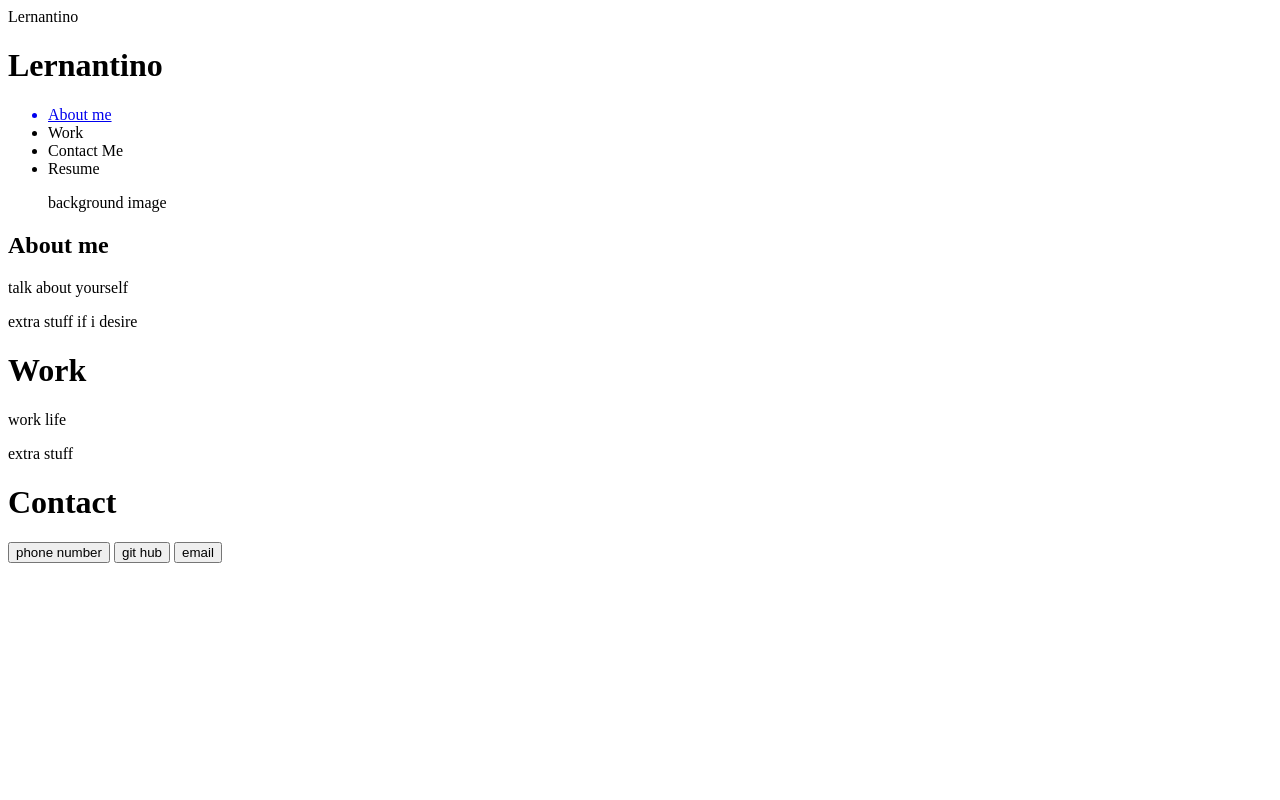
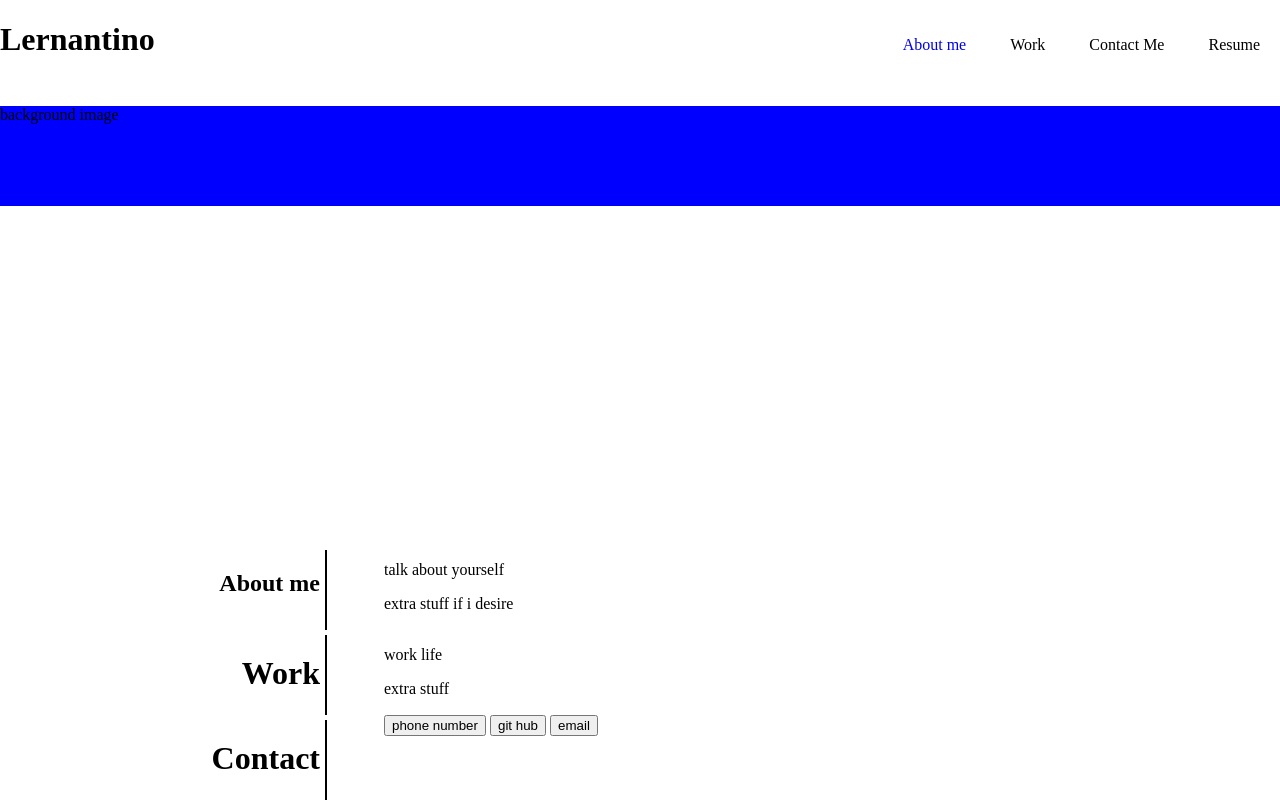
Before and after one commit to marvinblunck/proffesional-portfolio, a plain HTML site: page index.html in a window 1280 px wide. Drawn offline with Linux system fonts and the light colour scheme.

Commit message:
html adjustments and css start

```diff
--- a/assets/style.css
+++ b/assets/style.css
@@ -1,13 +1,61 @@
+body {
+    display: flex;
+    flex-direction: column;
+    justify-content: space-between;
+    height: 100vh;
+    margin: 0px;
+}
+
+header{
+    display: flex;
+    flex-direction: row;
+    justify-content: space-between;
+}
+
+
+li{
+    display: inline-block;
+    margin: 20px;
+}
+
+figure{
+    background-color: blue;
+    height: 100px;
+    width: 100%;
+    display: block;
+    margin-block-start: 0em;
+    margin-block-end: 0em;
+    margin-inline-start: 0px;
+    margin-inline-end: 0px;
+}
+#mainbody{
+display: flex;
+height: 70%;
+flex-direction: column;
+justify-content: space-around;
+}
+
 .my-row {
+    display: flex;
+    flex-direction: row;
+    justify-content: space-between;
 
 }
 
 .my-row h1 {
-
+width: 25%;
+text-align: right;
+border-right: 2px solid black;
+height: 40px;
+padding-right: 5px;
+margin-top: 5px;
+margin-bottom: 0px;
+padding-top: 20px;
+padding-bottom: 20px;
 }
 
 .my-row section{
-
+width: 70%;
 }
 
 #about-me{
--- a/index.html
+++ b/index.html
@@ -1,14 +1,15 @@
 <!DOCTYPE html>
 <html lang="en-US">
-    <meta charset=" "UTF-8">
-    <meta name="viewport" content=""width-device-width, initial-scale="1.0"
-    <link rel="stylesheet" type="text/css" href="./assets/style.css"
+    <meta charset="UTF-8">
+    <meta name="viewport" content=""width-device-width, initial-scale="1.0">
+    <link rel="stylesheet" type="text/css" href="./assets/style.css">
     <title>Lernantino</title>
 </head>
 <body>
 
 
 <!-- header section about me include name and nav -->
+<div>
 <header>
     <h1>Lernantino</h1>
 <nav>
@@ -22,20 +23,23 @@
 </nav>
 
 </header>
+
 <!-- background image with subtitle -->
 <figure>
 <p>background image</p>
 
 </figure>
-
+</div id="mainbody">
 <!-- About me with h1 and <p> -->
-<article class="my-row" id="about-me">
+    <div>
+    <article class="my-row" id="about-me">
     <h1>About me</h1>
 <section>
     <p>talk about yourself</p>
     <p> extra stuff if i desire</p>
 </section>
 </article>
+
     <!-- work with images that are different sizes and links to other places -->
 <main class="my-row">
     <h1>Work</h1>
@@ -53,7 +57,7 @@
 <a><button>email</button></a>
 </section>
 </footer>
-
+    </div>
 
 </body>
 </html>
```
